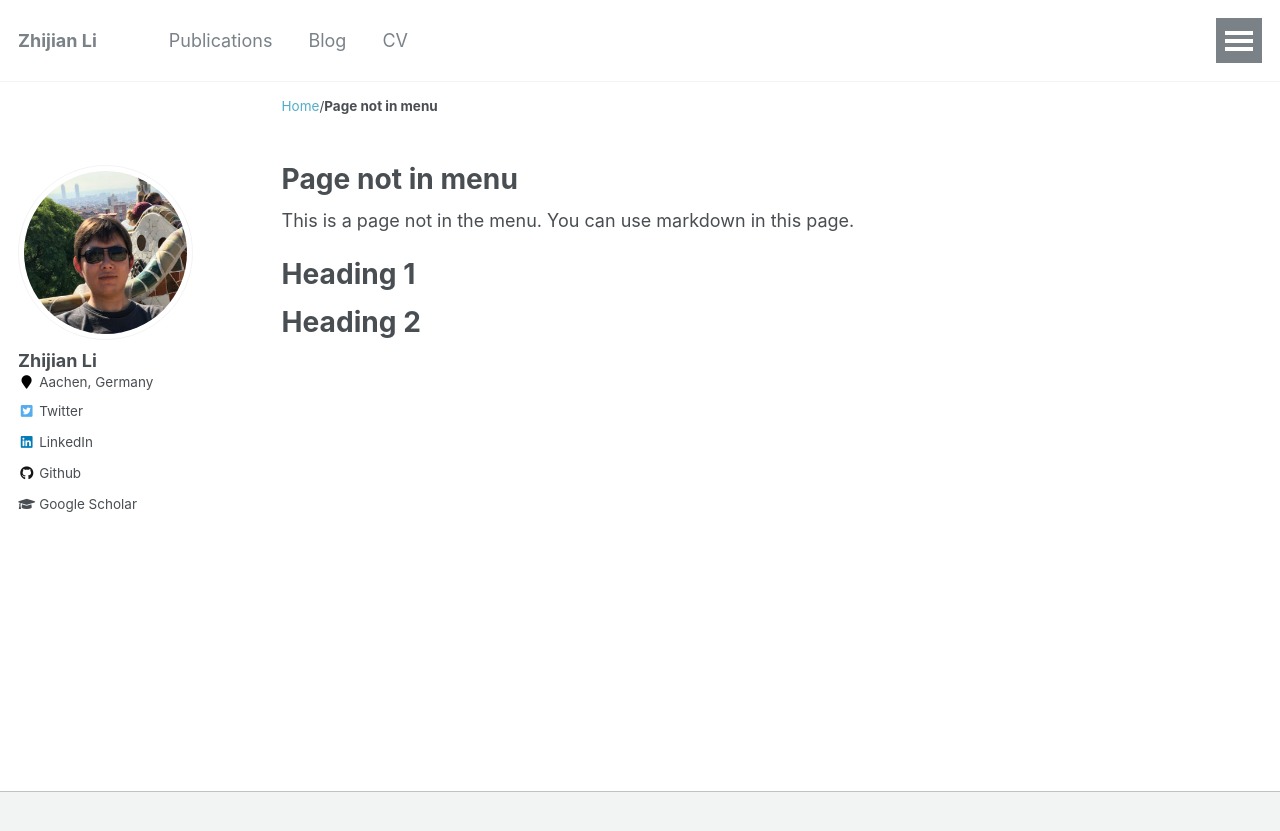
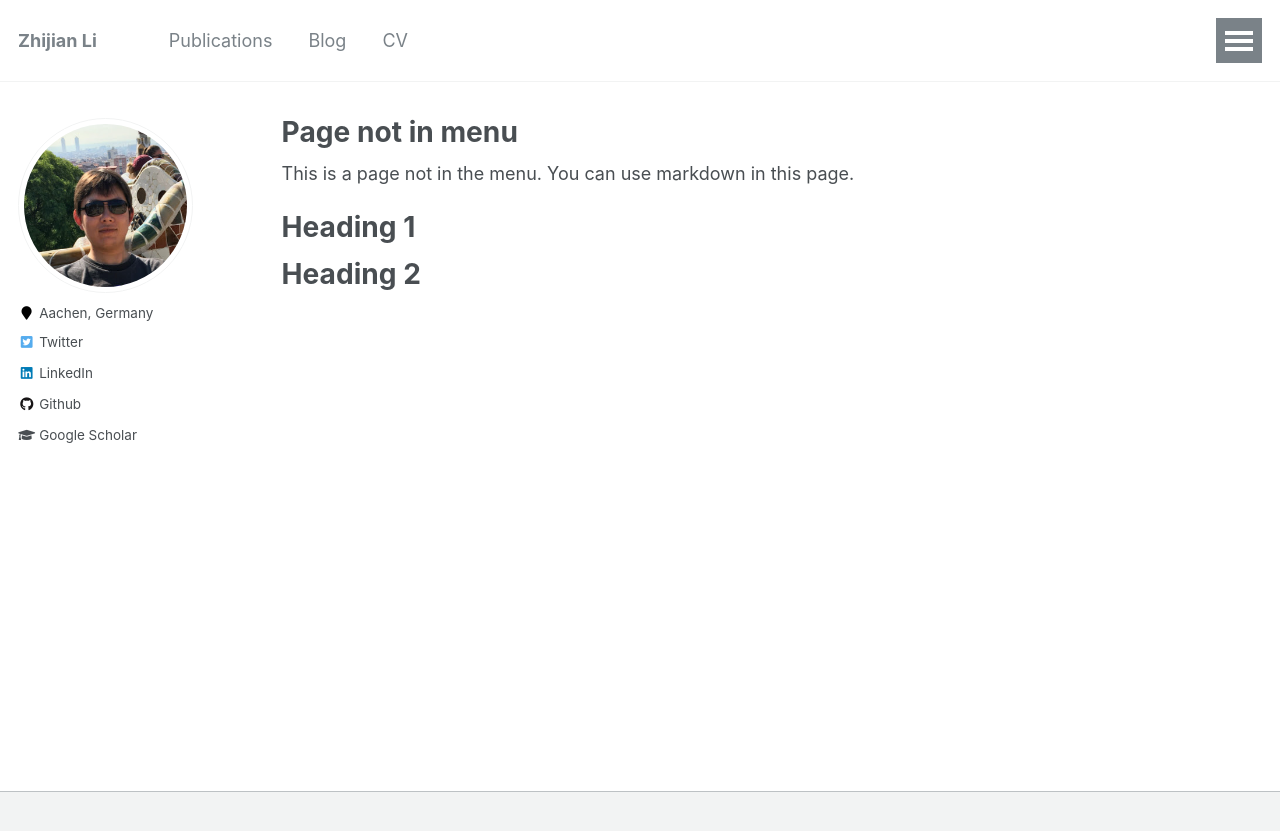
Before and after one commit to lzj1769/lzj1769.github.io, a Jekyll site: the page built from _pages/non-menu-page.md, in a window 1280 px wide. Shown: the top 831 px of the page. Built offline with Jekyll 4.4.1, drawn with Linux system fonts in a browser that asks for light colours; part of the change alters nothing that is shown.

Commit message:
update config

```diff
--- a/_config.yml
+++ b/_config.yml
@@ -5,40 +5,9 @@ description              : "personal description"
 url                      : 'https://lzj1769.github.io'
 baseurl                  : "" # the subpath of your site, e.g. "/blog"
 repository               : "lzj1769/lzj1769.github.io"
-twitter_username         : "ZhijianLi3"
-breadcrumbs              : true # true, false (default)
+breadcrumbs              : false # true, false (default)
 words_per_minute         : 160
 read_more                : "disabled" # if enabled, adds "Read more" links to excerpts
-talkmap_link             : false #change to true to add link to talkmap on talks page
-comments:
-  provider               : # false (default), "disqus", "discourse", "facebook", "google-plus", "staticman", "custom"
-  disqus:
-    shortname            :
-  discourse:
-    server               : # https://meta.discourse.org/t/embedding-discourse-comments-via-javascript/31963 , e.g.: meta.discourse.org
-  facebook:
-    appid                :
-    num_posts            : # 5 (default)
-    colorscheme          : # "light" (default), "dark"
-staticman:
-  allowedFields          : ['name', 'email', 'url', 'message']
-  branch                 : "gh-pages" # "master", "gh-pages"
-  commitMessage          : "New comment."
-  filename               : comment-{@timestamp}
-  format                 : "yml"
-  moderation             : true
-  path                   : "_data/comments/{options.slug}"
-  requiredFields         : ['name', 'email', 'message']
-  transforms:
-    email                : "md5"
-  generatedFields:
-    date:
-      type               : "date"
-      options:
-        format           : "iso8601" # "iso8601" (default), "timestamp-seconds", "timestamp-milliseconds"
-atom_feed:
-  path                   : # blank (default) uses feed.xml
-
 
 # Analytics
 analytics:
@@ -49,7 +18,7 @@ analytics:
 
 # Site Author
 author:
-  name             : "Zhijian Li"
+  name             : ""
   avatar           : "profile.png"
   location         : "Aachen, Germany"
   googlescholar    : "https://scholar.google.de/citations?user=xG5HYekAAAAJ&hl=en"
```
